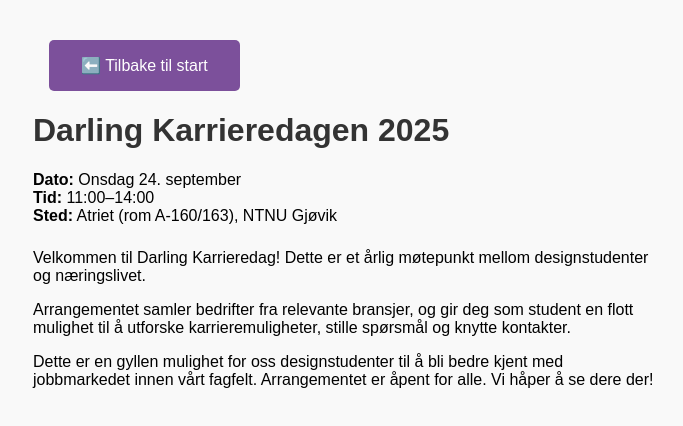
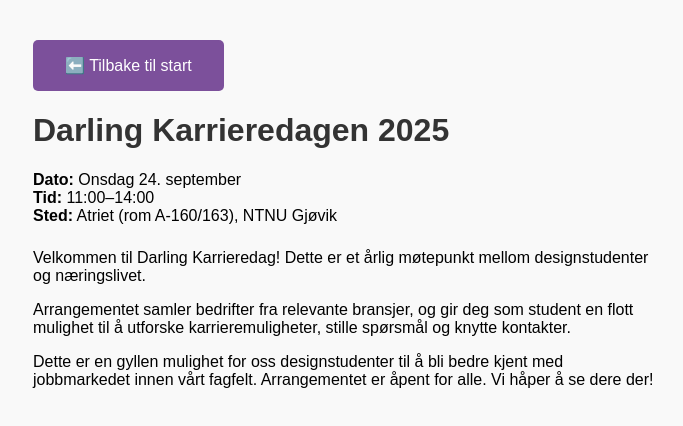
Before and after one commit to darling-linjeforening/karrieredagen2025, a plain HTML site: page studenter.html in a window 1280 px wide. Shown: the whole page, without its empty margins (7-690 px from the left). Drawn offline with Linux system fonts and the light colour scheme.

Commit message:
Update studenter.html

```diff
--- a/studenter.html
+++ b/studenter.html
@@ -18,7 +18,6 @@
       color: white;
       border: none;
       padding: 1em 2em;
-      margin: 0 1em;
       cursor: pointer;
       border-radius: 5px;
       font-size: 1em;
```
